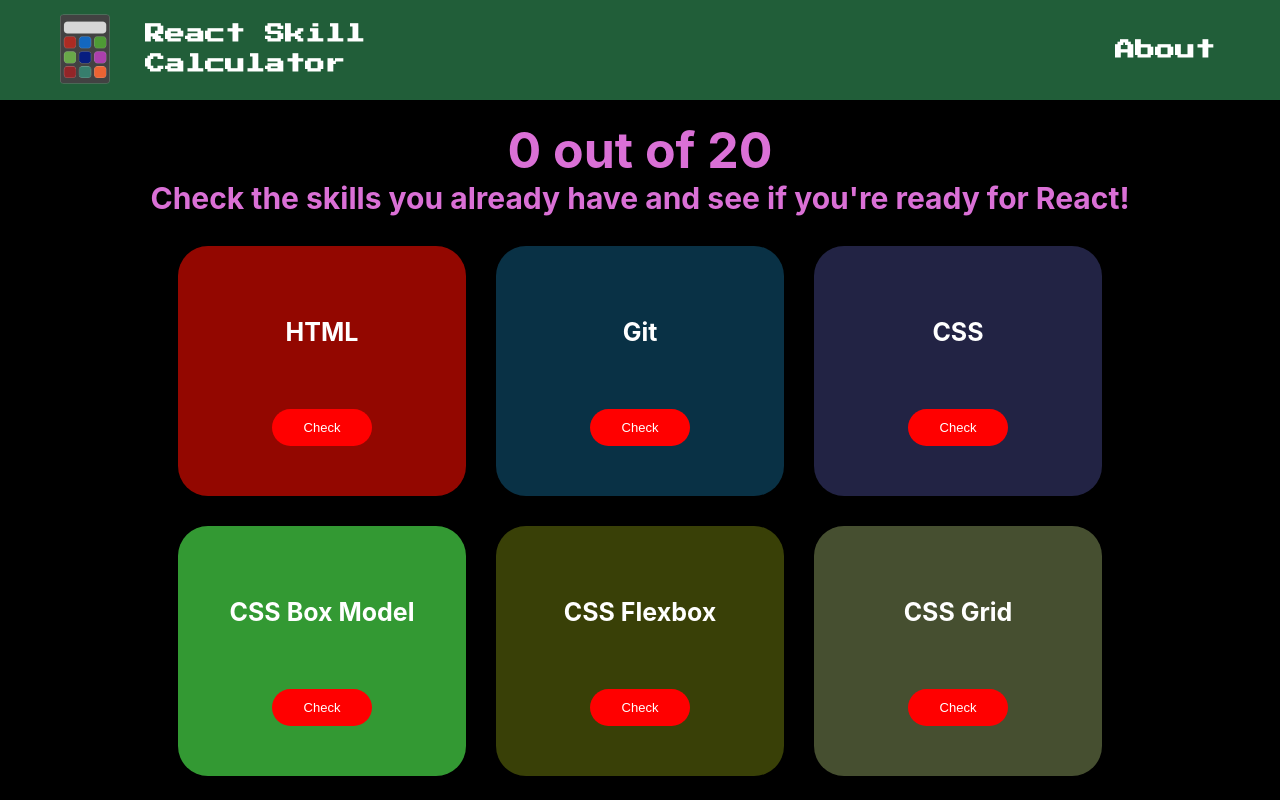
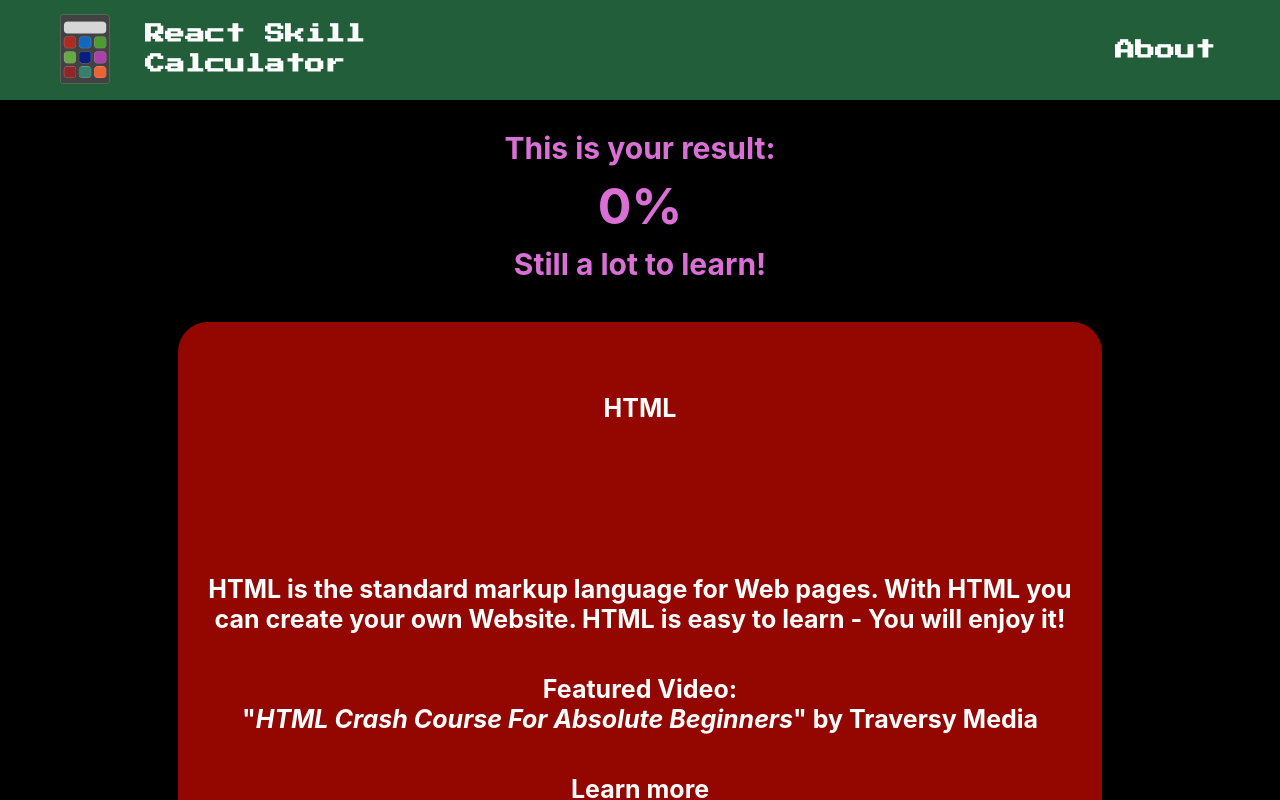
Before and after one commit to danielcarlman/skillcalculator, a React (Create React App) app: page / in a window 1280 px wide. Shown: the top 800 px of the page. Built offline with nearby package versions, Linux system fonts and the light colour scheme.

Commit message:
Made website keyboard accessible

```diff
--- a/public/index.html
+++ b/public/index.html
@@ -18,7 +18,7 @@
 
     <link rel="manifest" href="%PUBLIC_URL%/manifest.json" />
 
-    <title>React App</title>
+    <title>React Skill Calculator</title>
   </head>
   <body>
     <noscript>You need to enable JavaScript to run this app.</noscript>
--- a/src/App.js
+++ b/src/App.js
@@ -9,7 +9,7 @@
   constructor(props) {
     super(props);
     this.state = {
-      isClicked: false,
+      isClicked: true,
       count: 0,
       html: false,
       git: false,
@@ -104,6 +104,7 @@
             onClick={this.toggleButton}
             checked={this.state[skill.id]}
             value={skill.id}
+            ariaLabel={skill.title}
           />
         )}
       </C.Box>
@@ -116,16 +117,18 @@
     return (
       <C.Container>
         <C.CounterContainer isClicked={isClicked}>
-          <C.Results isClicked={isClicked}>This is your result:</C.Results>
+          <C.Results isClicked={isClicked} tabIndex='0'>
+            This is your result:
+          </C.Results>
           {isClicked ? (
             [
-              <C.Counter>{result}%</C.Counter>,
-              <C.Results isClicked={isClicked}>
+              <C.Counter tabIndex='0'>{result}%</C.Counter>,
+              <C.Results isClicked={isClicked} tabIndex='0'>
                 {this.renderMessage(result)}
               </C.Results>,
             ]
           ) : (
-            <C.Counter>
+            <C.Counter tabIndex='0'>
               {count} out of {skills.length}
             </C.Counter>
           )}
@@ -133,7 +136,7 @@
 
         {!this.state.isClicked && (
           <C.InstructionContainer>
-            <C.InstructionText>
+            <C.InstructionText tabIndex='0'>
               Check the skills you already have and see if you're ready for
               React!
             </C.InstructionText>
--- a/src/Components/Button/index.js
+++ b/src/Components/Button/index.js
@@ -6,6 +6,7 @@
     <C.Button
       onClick={() => props.onClick(props.value)}
       checked={props.checked}
+      aria-label={props.checked ? 'Checked' : props.ariaLabel}
     >
       {props.checked ? 'OK ✔' : 'Check'}
     </C.Button>
--- a/src/Components/Navbar/index.js
+++ b/src/Components/Navbar/index.js
@@ -8,7 +8,7 @@
       <C.StyledLink to='/'>
         <C.Logo>
           <C.LogoImage>
-            <C.Image alt='logo' src={logo} />
+            <C.Image alt='' src={logo} />
           </C.LogoImage>
           <C.LogoText>
             React Skill
@@ -16,7 +16,7 @@
           </C.LogoText>
         </C.Logo>
       </C.StyledLink>
-      <C.StyledLink to='/about'>
+      <C.StyledLink to='/about' alt='About Button' tabIndex='0'>
         <C.LogoText>About</C.LogoText>
       </C.StyledLink>
     </C.Container>
--- a/src/Components/Navbar/styles.js
+++ b/src/Components/Navbar/styles.js
@@ -1,7 +1,7 @@
 import styled from 'styled-components';
 import { Link } from 'react-router-dom';
 
-const Container = styled.div`
+const Container = styled.nav`
   display: flex;
   flex-direction: row;
   align-items: center;
--- a/src/styles.js
+++ b/src/styles.js
@@ -34,7 +34,7 @@
   }
 `;
 
-const InstructionText = styled.h1`
+const InstructionText = styled.h2`
   color: orchid;
   font-size: 3rem;
   text-align: center;
@@ -57,7 +57,7 @@
   opacity: 1;
 `;
 
-const BoxContainer = styled.div`
+const BoxContainer = styled.nav`
   display: grid;
   grid-auto-rows: ${(props) =>
     props.isClicked ? '1fr' : 'minmax(250px, 1fr)'};
```
